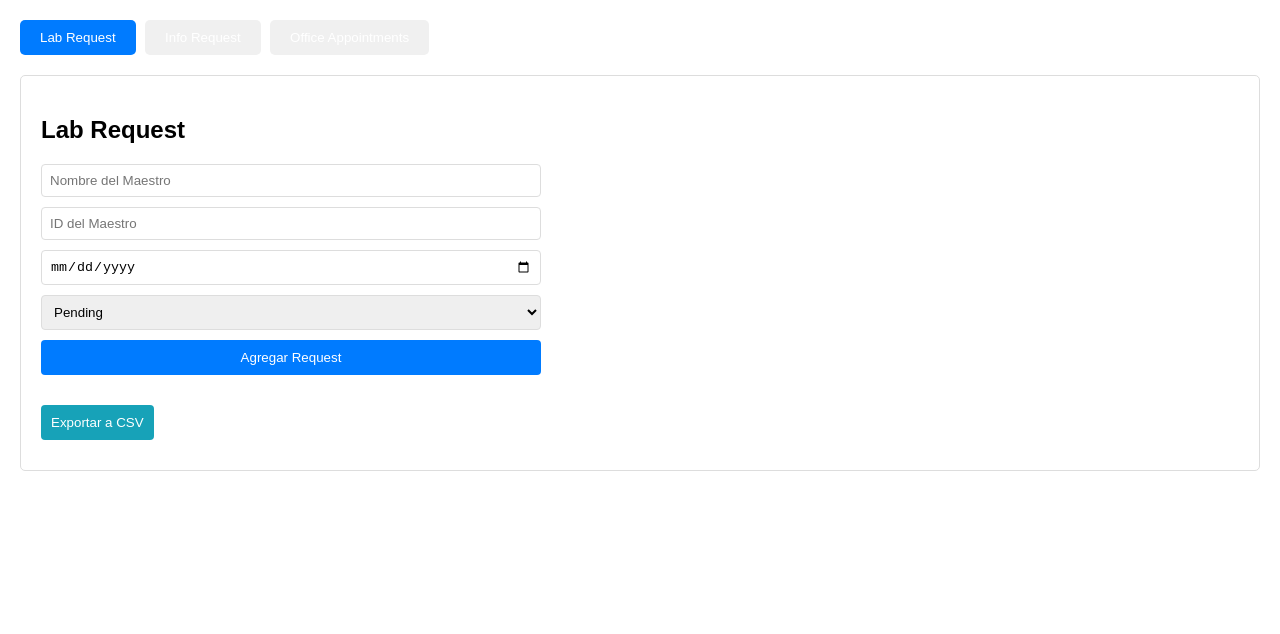
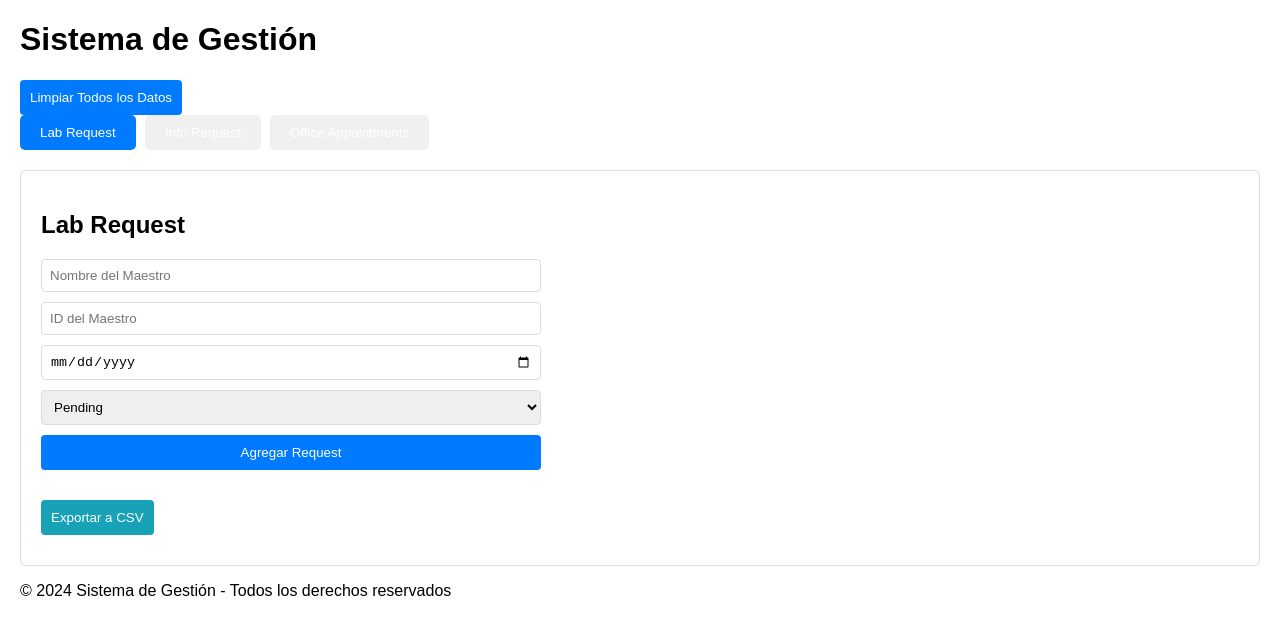
Before and after one commit to rabermudezg13/talents2, a plain HTML site: page index.html in a window 1280 px wide. Drawn offline with Linux system fonts and the light colour scheme.

Commit message:
index.html

```diff
--- a/index.html
+++ b/index.html
@@ -7,6 +7,11 @@
     <link rel="stylesheet" href="styles.css">
 </head>
 <body>
+    <header>
+        <h1>Sistema de Gestión</h1>
+        <button onclick="clearAllData()" class="clear-button">Limpiar Todos los Datos</button>
+    </header>
+
     <div class="tabs">
         <button class="tab-button active" data-tab="labRequest">Lab Request</button>
         <button class="tab-button" data-tab="infoRequest">Info Request</button>
@@ -72,6 +77,10 @@
         <div id="appointmentsTable"></div>
     </div>
 
+    <footer>
+        <p>© 2024 Sistema de Gestión - Todos los derechos reservados</p>
+    </footer>
+
     <script src="script.js"></script>
 </body>
 </html>
```
